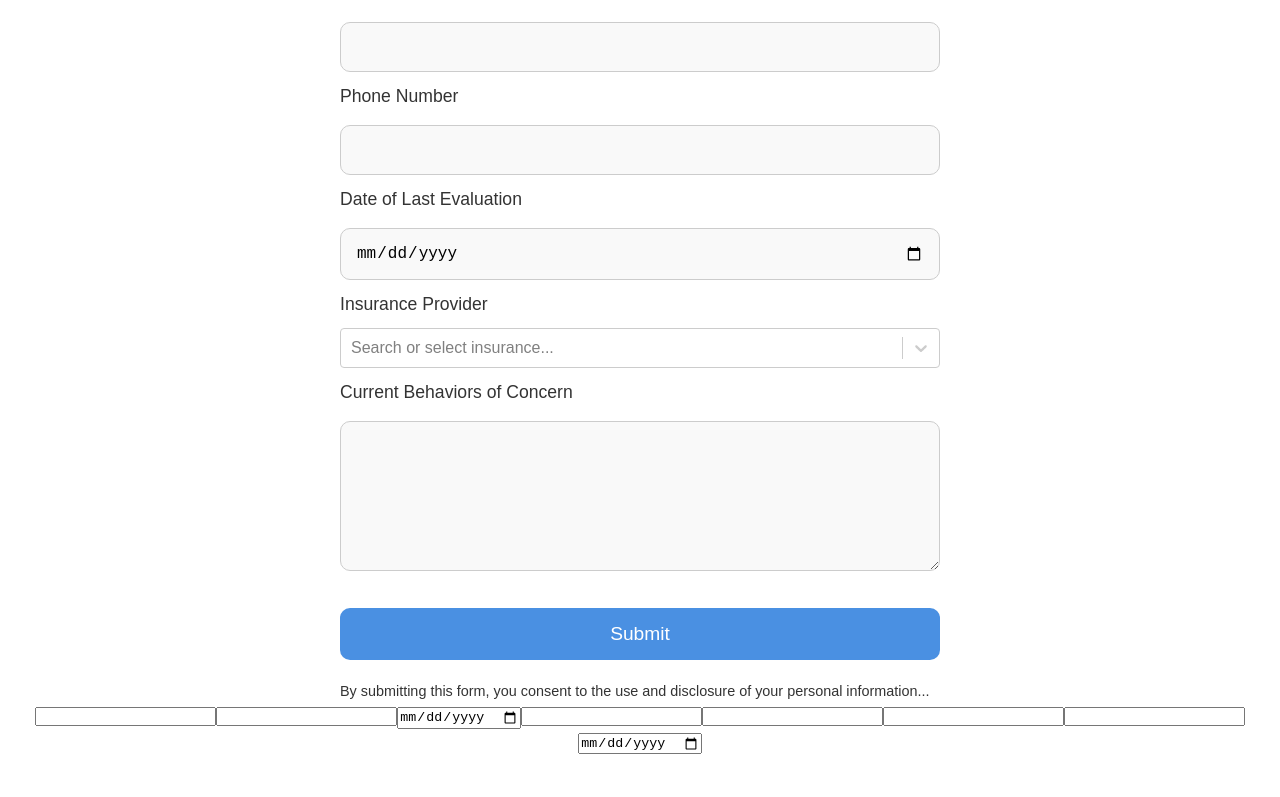
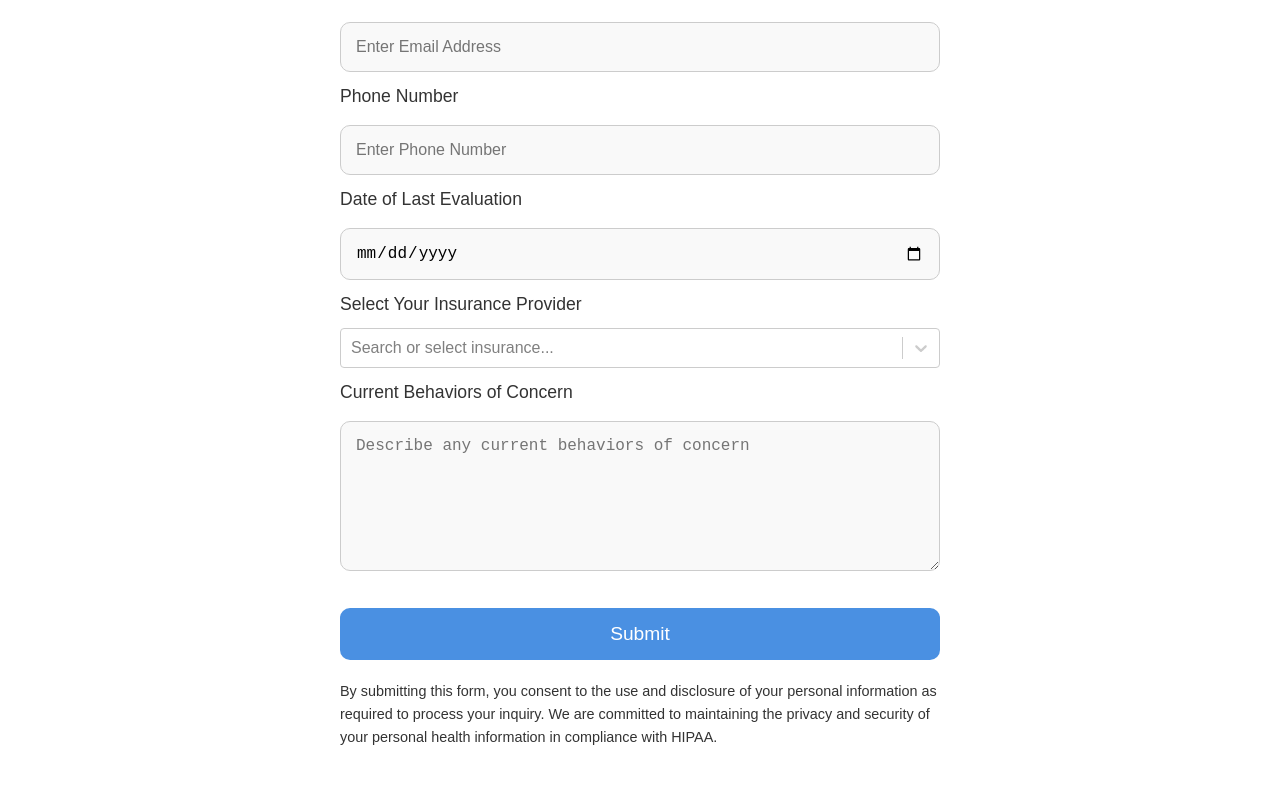
Before and after one commit to kfranklin93/MASCwebsite, a React (Create React App) app: page / in a window 1280 px wide. Shown: the part 3703-4500 px from the top of the page. Built offline with nearby package versions, Linux system fonts and the light colour scheme.

Commit message:
changing form to Netlify

```diff
--- a/src/components/Contact.js
+++ b/src/components/Contact.js
@@ -1,7 +1,7 @@
 import React, { useState } from 'react';
 import styled from 'styled-components';
 import Select from 'react-select';
-// import axios from 'axios'; // ✅ Import Axios for API calls
+import axios from 'axios'; // ✅ Import Axios for API calls (optional for extra processing)
 
 // Styled-components for the form and elements
 const FormContainer = styled.section`
@@ -97,15 +97,6 @@ const insuranceOptions = [
   { value: 'other', label: 'Other' }
 ];
 
-
-const encode = (data) =>
-  Object.keys(data)
-    .map(
-      (key) =>
-        encodeURIComponent(key) + "=" + encodeURIComponent(data[key] || "")
-    )
-    .join("&");
-
 const ContactForm = () => {
   const [formData, setFormData] = useState({
     parentName: '',
@@ -114,55 +105,53 @@ const ContactForm = () => {
     dob: '',
     email: '',
     phone: '',
-    insuranceProvider: '',
+    insuranceProvider: null,
     behaviorsOfConcern: '',
-    dateOfLastEval: '',
+    dateOfLastEval: '', // Added field for Date of Last Evaluation
   });
-
-  const [status, setStatus] = useState('');
 
   const handleChange = (e) => {
     setFormData({ ...formData, [e.target.name]: e.target.value });
   };
 
   const handleSelectChange = (selectedOption) => {
-    setFormData({ ...formData, insuranceProvider: selectedOption?.label || '' });
+    setFormData({ ...formData, insuranceProvider: selectedOption });
   };
 
   const handleSubmit = async (e) => {
     e.preventDefault();
 
-    try {
-      const body = {
-        "form-name": "intake-fallback",
-        ...formData,
-      };
+    const form = e.target;
+    const formData = new FormData(form);
 
-      await fetch("/", {
-        method: "POST",
-        headers: { "Content-Type": "application/x-www-form-urlencoded" },
-        body: encode(body),
-      });
-
-      setStatus("✅ Thank you! Your form was submitted.");
-      // Optionally: redirect to thank-you page
-      // window.location.href = "/thank-you";
-    } catch (error) {
-      console.error("Form submission error:", error);
-      setStatus("❌ Something went wrong. Please try again.");
-    }
+    // Use the fetch API to submit the form
+    fetch("/", {
+      method: "POST",
+      headers: {
+        "Content-Type": "application/x-www-form-urlencoded",
+      },
+      body: new URLSearchParams(formData).toString(),
+    })
+      .then(() => alert("✅ Form submitted successfully!"))
+      .catch((error) => alert("❌ Error submitting form: " + error));
   };
 
   return (
     <FormContainer>
       <FormTitle>Intake Form</FormTitle>
-      <Form onSubmit={handleSubmit} data-netlify="true" name="intake-fallback">
-        <input type="hidden" name="form-name" value="intake-fallback" />
+      <Form
+        name="contact" // This form name must match the form name in the Netlify UI
+        method="POST"
+        data-netlify="true" // Netlify form detection
+        netlify-honeypot="bot-field" // Anti-spam
+        onSubmit={handleSubmit}
+      >
         <div>
           <Label htmlFor="parentName">Parent's Name</Label>
           <InputField
             type="text"
             name="parentName"
+            placeholder="Enter Parent's Name"
             value={formData.parentName}
             onChange={handleChange}
             required
@@ -174,6 +163,7 @@ const ContactForm = () => {
           <InputField
             type="text"
             name="childName"
+            placeholder="Enter Child's Name"
             value={formData.childName}
             onChange={handleChange}
             required
@@ -185,6 +175,7 @@ const ContactForm = () => {
           <InputField
             type="number"
             name="age"
+            placeholder="Enter Age"
             value={formData.age}
             onChange={handleChange}
             required
@@ -207,6 +198,7 @@ const ContactForm = () => {
           <InputField
             type="email"
             name="email"
+            placeholder="Enter Email Address"
             value={formData.email}
             onChange={handleChange}
             required
@@ -218,12 +210,14 @@ const ContactForm = () => {
           <InputField
             type="tel"
             name="phone"
+            placeholder="Enter Phone Number"
             value={formData.phone}
             onChange={handleChange}
             required
           />
         </div>
 
+        {/* Date of Last Evaluation Field */}
         <div>
           <Label htmlFor="dateOfLastEval">Date of Last Evaluation</Label>
           <InputField
@@ -235,11 +229,13 @@ const ContactForm = () => {
           />
         </div>
 
+        {/* Insurance Dropdown */}
         <div>
-          <Label htmlFor="insuranceProvider">Insurance Provider</Label>
+          <Label htmlFor="insuranceProvider">Select Your Insurance Provider</Label>
           <InsuranceDropdown>
             <Select
               options={insuranceOptions}
+              value={formData.insuranceProvider}
               onChange={handleSelectChange}
               isSearchable
               placeholder="Search or select insurance..."
@@ -251,6 +247,7 @@ const ContactForm = () => {
           <Label htmlFor="behaviorsOfConcern">Current Behaviors of Concern</Label>
           <TextAreaField
             name="behaviorsOfConcern"
+            placeholder="Describe any current behaviors of concern"
             value={formData.behaviorsOfConcern}
             onChange={handleChange}
             required
@@ -259,216 +256,15 @@ const ContactForm = () => {
 
         <SubmitButton type="submit">Submit</SubmitButton>
 
-        {status && <p>{status}</p>}
+        <ConsentText>
+          By submitting this form, you consent to the use and disclosure of your personal information as required to process your inquiry. We are committed to maintaining the privacy and security of your personal health information in compliance with HIPAA.
+        </ConsentText>
 
-        <ConsentText>
-          By submitting this form, you consent to the use and disclosure of your personal information...
-        </ConsentText>
+        {/* Hidden form name input for Netlify */}
+        <input type="hidden" name="form-name" value="contact" />
       </Form>
-
-      {/* Hidden form fallback for Netlify to parse fields during build */}
-      <form
-  name="intake-fallback"
-  method="POST"
-  data-netlify="true"
-  netlify-honeypot="bot-field"
->
-  <input type="hidden" name="form-name" value="intake-fallback" />
-  <input type="hidden" name="bot-field" />
-        <input type="text" name="childName" />
-        <input type="number" name="age" />
-        <input type="date" name="dob" />
-        <input type="email" name="email" />
-        <input type="tel" name="phone" />
-        <input type="text" name="insuranceProvider" />
-        <input type="text" name="behaviorsOfConcern" />
-        <input type="date" name="dateOfLastEval" />
-      </form>
     </FormContainer>
   );
 };
 
 export default ContactForm;
-
-// const ContactForm = () => {
-//   const [formData, setFormData] = useState({
-//     parentName: '',
-//     childName: '',
-//     age: '',
-//     dob: '',
-//     email: '',
-//     phone: '',
-//     insuranceProvider: null,
-//     behaviorsOfConcern: '',
-//     dateOfLastEval: '', // Added field for Date of Last Evaluation
-//   });
-
-//   const [status] = useState(""); // ✅ For displaying success/error messages
-
-//   const handleChange = (e) => {
-//     setFormData({ ...formData, [e.target.name]: e.target.value });
-//   };
-
-//   const handleSelectChange = (selectedOption) => {
-//     setFormData({ ...formData, insuranceProvider: selectedOption });
-//   };
-
-//   const handleSubmit = async (e) => {
-//     e.preventDefault();
-
-// try {
-//   const response = await axios.post(
-//     "https://www.mommyangelsspecialtycare.com/send-email",
-//     formData,
-//     { headers: { "Content-Type": "application/json" } }
-//   );
-
-//       if (response.data.success) {
-//         alert("✅ Email sent successfully!!");
-//       } else {
-//         alert("❌ Failed to send email. Please try again.");
-//       }
-//     } catch (error) {
-//       console.error("Error sending email:", error);
-//       alert("❌ Failed to send email. Please try again.");
-//     }
-//   };
-
-//   return (
-//     <FormContainer>
-//       <FormTitle>Intake Form</FormTitle>
-//       <Form onSubmit={handleSubmit} netlify>
-//         <div>
-//           <Label htmlFor="parentName">Parent's Name</Label>
-//           <InputField
-//             type="text"
-//             name="parentName"
-//             placeholder="Enter Parent's Name"
-//             value={formData.parentName}
-//             onChange={handleChange}
-//             required
-//           />
-//         </div>
-
-//         <div>
-//           <Label htmlFor="childName">Child's Name</Label>
-//           <InputField
-//             type="text"
-//             name="childName"
-//             placeholder="Enter Child's Name"
-//             value={formData.childName}
-//             onChange={handleChange}
-//             required
-//           />
-//         </div>
-
-//         <div>
-//           <Label htmlFor="age">Child's Age</Label>
-//           <InputField
-//             type="number"
-//             name="age"
-//             placeholder="Enter Age"
-//             value={formData.age}
-//             onChange={handleChange}
-//             required
-//           />
-//         </div>
-
-//         <div>
-//           <Label htmlFor="dob">Child's Date of Birth</Label>
-//           <InputField
-//             type="date"
-//             name="dob"
-//             value={formData.dob}
-//             onChange={handleChange}
-//             required
-//           />
-//         </div>
-
-//         <div>
-//           <Label htmlFor="email">Email Address</Label>
-//           <InputField
-//             type="email"
-//             name="email"
-//             placeholder="Enter Email Address"
-//             value={formData.email}
-//             onChange={handleChange}
-//             required
-//           />
-//         </div>
-
-//         <div>
-//           <Label htmlFor="phone">Phone Number</Label>
-//           <InputField
-//             type="tel"
-//             name="phone"
-//             placeholder="Enter Phone Number"
-//             value={formData.phone}
-//             onChange={handleChange}
-//             required
-//           />
-//         </div>
-
-//         {/* Date of Last Evaluation Field */}
-//         <div>
-//           <Label htmlFor="dateOfLastEval">Date of Last Evaluation</Label>
-//           <InputField
-//             type="date"
-//             name="dateOfLastEval"
-//             value={formData.dateOfLastEval}
-//             onChange={handleChange}
-//             required
-//           />
-//         </div>
-
-//         {/* Insurance Dropdown */}
-//         <div>
-//           <Label htmlFor="insuranceProvider">Select Your Insurance Provider</Label>
-//           <InsuranceDropdown>
-//             <Select
-//               options={insuranceOptions}
-//               value={formData.insuranceProvider}
-//               onChange={handleSelectChange}
-//               isSearchable
-//               placeholder="Search or select insurance..."
-//             />
-//           </InsuranceDropdown>
-//         </div>
-
-//         <div>
-//           <Label htmlFor="behaviorsOfConcern">Current Behaviors of Concern</Label>
-//           <TextAreaField
-//             name="behaviorsOfConcern"
-//             placeholder="Describe any current behaviors of concern"
-//             value={formData.behaviorsOfConcern}
-//             onChange={handleChange}
-//             required
-//           />
-//         </div>
-
-//         <SubmitButton type="submit">Submit</SubmitButton>
-
-//         <p>{status}</p> {/* ✅ Display success or error message */}
-
-//         <ConsentText>
-//           By submitting this form, you consent to the use and disclosure of your personal information as required to process your inquiry. We are committed to maintaining the privacy and security of your personal health information in compliance with HIPAA. Please do not include sensitive health information, such as medical conditions or treatment details, as this form is not intended for secure communication of protected health information (PHI). For more secure communication, please contact us directly by phone.
-//         </ConsentText>
-//       </Form>
-//     </FormContainer>
-
-//     <form name="intake-fallback" netlify netlify-honeypot="bot-field" hidden>
-//     <input type="text" name="parentName" />
-//     <input type="text" name="childName" />
-//     <input type="number" name="age" />
-//     <input type="date" name="dob" />
-//     <input type="email" name="email" />
-//     <input type="tel" name="phone" />
-//     <input type="text" name="insuranceProvider" />
-//     <input type="text" name="behaviorsOfConcern" />
-//     <input type="date" name="dateOfLastEval" />
-//   </form>
-
-//   );
-// };
-
-// export default ContactForm;
```
